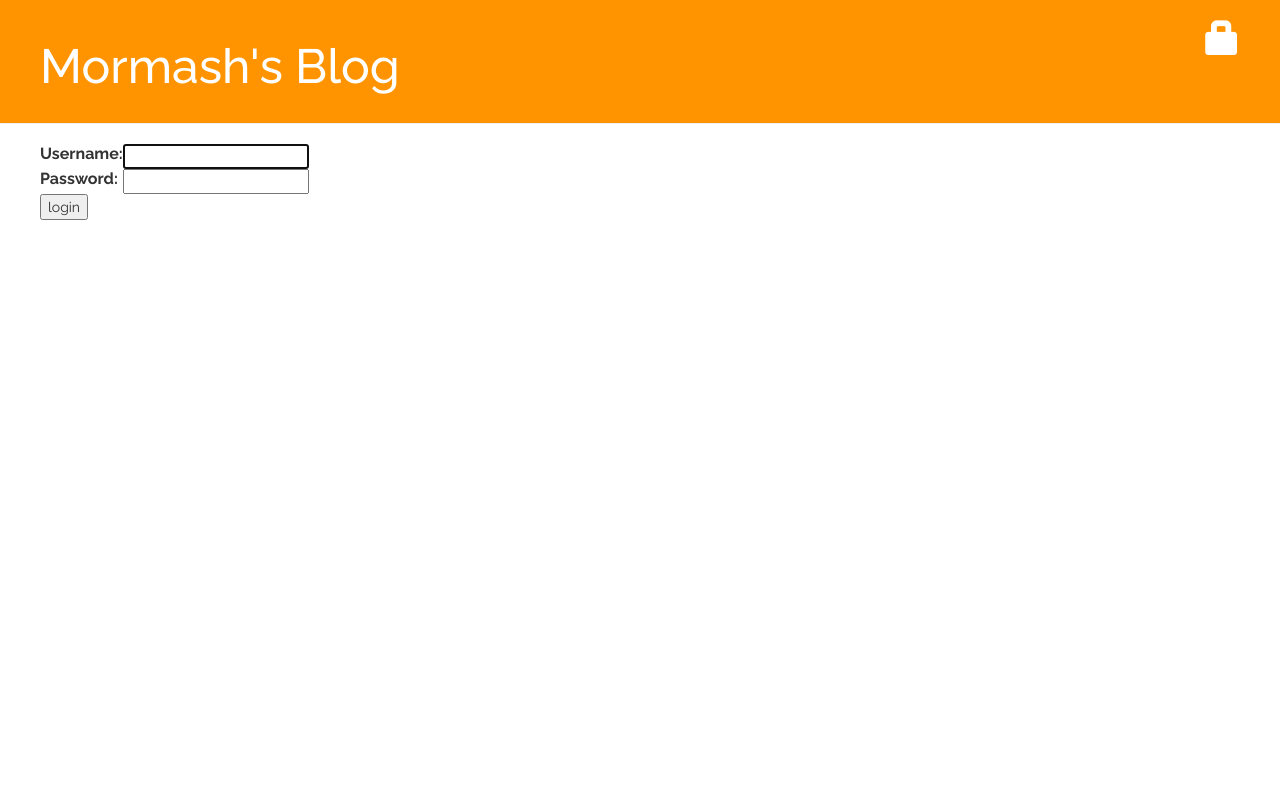
After one commit to qurdafia/my-first-blog, a Django app: page /accounts/login/ in a window 1280 px wide. The commit adds this page. Run offline with Django 3.2, Linux system fonts and the light colour scheme; some libraries are stand-ins or nearby versions.

Commit message:
Modifying the blog with authentication and security.

```diff
--- a/blog/static/css/blog.css
+++ b/blog/static/css/blog.css
@@ -1,3 +1,7 @@
+body {
+    font-family: 'Raleway';
+}
+
 .page-header {
     background-color: #ff9400;
     margin-top: 0;
@@ -44,3 +48,9 @@ h1, h2, h3, h4 {
 .post h1 a, .post h1 a:visited {
     color: #000000;
 }
+
+p.top-menu, p.top-menu:hover {
+    font-size: 13px;
+    font-family: 'Raleway';
+    text-transform: uppercase;
+}
--- a/blog/templates/blog/base.html
+++ b/blog/templates/blog/base.html
@@ -1,21 +1,26 @@
 {% load staticfiles %}
 <html>
     <head>
-        <title>Mormash blog</title>
+        <title>Mormash's Blog</title>
         <link href="https://fonts.googleapis.com/css?family=Raleway:300,300i,400,400i,500,500i,600,600i,700" rel="stylesheet">
         <link rel="stylesheet" href="//maxcdn.bootstrapcdn.com/bootstrap/3.2.0/css/bootstrap.min.css">
         <link rel="stylesheet" href="//maxcdn.bootstrapcdn.com/bootstrap/3.2.0/css/bootstrap-theme.min.css">
         <link rel="stylesheet" href="{% static 'css/blog.css' %}">
+        <meta name="viewport" content="width=device-width, initial-scale=1.0">
     </head>
 
     <body>
         <div class="page-header">
-            <h1><a href="/">Mormash Blog</a></h1>
             {% if user.is_authenticated %}
-                <a href="{% url 'post_new' %}" class="top-menu"><span class="glyphicon glyphicon-plus"></span></a>
+            <a href="{% url 'post_new' %}" class="top-menu"><span class="glyphicon glyphicon-plus"></span></a>
+            <a href="{% url 'post_draft_list' %}" class="top-menu"><span class="glyphicon glyphicon-edit"></span></a>
+            <p class="top-menu">Hello {{ user.username }}<small> (<a href="{% url 'logout' %}">Log out</a>)</small></p>
+            {% else %}
+            <a href="{% url 'login' %}" class="top-menu"><span class="glyphicon glyphicon-lock"></span></a>
             {% endif %}
+            <h1><a href="{% url 'blog.views.post_list' %}">Mormash's Blog</a></h1>
         </div>
-        <div class="content container">
+        <div class="content">
             <div class="row">
                 <div class="col-md-8">
                 {% block content %}
--- /dev/null
+++ b/blog/templates/registration/login.html
@@ -0,0 +1,26 @@
+{% extends "blog/base.html" %}
+
+{% block content %}
+
+{% if form.errors %}
+<p>Your username and password didn't match. Please try again.</p>
+{% endif %}
+
+<form method="post" action="{% url 'login' %}">
+{% csrf_token %}
+<table>
+<tr>
+    <td>{{ form.username.label_tag }}</td>
+    <td>{{ form.username }}</td>
+</tr>
+<tr>
+    <td>{{ form.password.label_tag }}</td>
+    <td>{{ form.password }}</td>
+</tr>
+</table>
+
+<input type="submit" value="login" />
+<input type="hidden" name="next" value="{{ next }}" />
+</form>
+
+{% endblock %}
--- a/blog/urls.py
+++ b/blog/urls.py
@@ -6,4 +6,7 @@ urlpatterns = [
     url(r'^post/(?P<pk>\d+)/$', views.post_detail, name='post_detail'),
     url(r'^post/new/$', views.post_new, name='post_new'),
     url(r'^post/(?P<pk>\d+)/edit/$', views.post_edit, name='post_edit'),
+    url(r'^drafts/$', views.post_draft_list, name='post_draft_list'),
+    url(r'^post/(?P<pk>\d+)/publish/$', views.post_publish, name='post_publish'),
+    url(r'^post/(?P<pk>\d+)/remove/$', views.post_remove, name='post_remove'),
 ]
--- a/mysite/settings.py
+++ b/mysite/settings.py
@@ -122,3 +122,5 @@ USE_TZ = True
 STATIC_URL = '/static/'
 
 STATIC_ROOT = os.path.join(BASE_DIR, 'static')
+
+LOGIN_REDIRECT_URL = '/'
--- a/mysite/urls.py
+++ b/mysite/urls.py
@@ -13,10 +13,15 @@ Including another URLconf
     1. Import the include() function: from django.conf.urls import url, include
     2. Add a URL to urlpatterns:  url(r'^blog/', include('blog.urls'))
 """
-from django.conf.urls import include, url
+from django.conf.urls import include, url, patterns
+from django.contrib.auth import views
+
 from django.contrib import admin
+admin.autodiscover()
 
-urlpatterns = [
-    url(r'^admin/', admin.site.urls),
+urlpatterns = patterns('',
+    url(r'^admin/', include(admin.site.urls)),
+    url(r'^accounts/login/$', views.login, name='login'),
+    url(r'^accounts/logout/$', views.logout, name='logout', kwargs={'next_page': '/'}),
     url(r'', include('blog.urls')),
-]
+)
```
Also changed, not shown: blog/templates/blog/post_detail.html (+11 -5 lines), blog/templates/blog/post_draft_list.html (added, +11 -0 lines), blog/views.py (+26 -2 lines).
